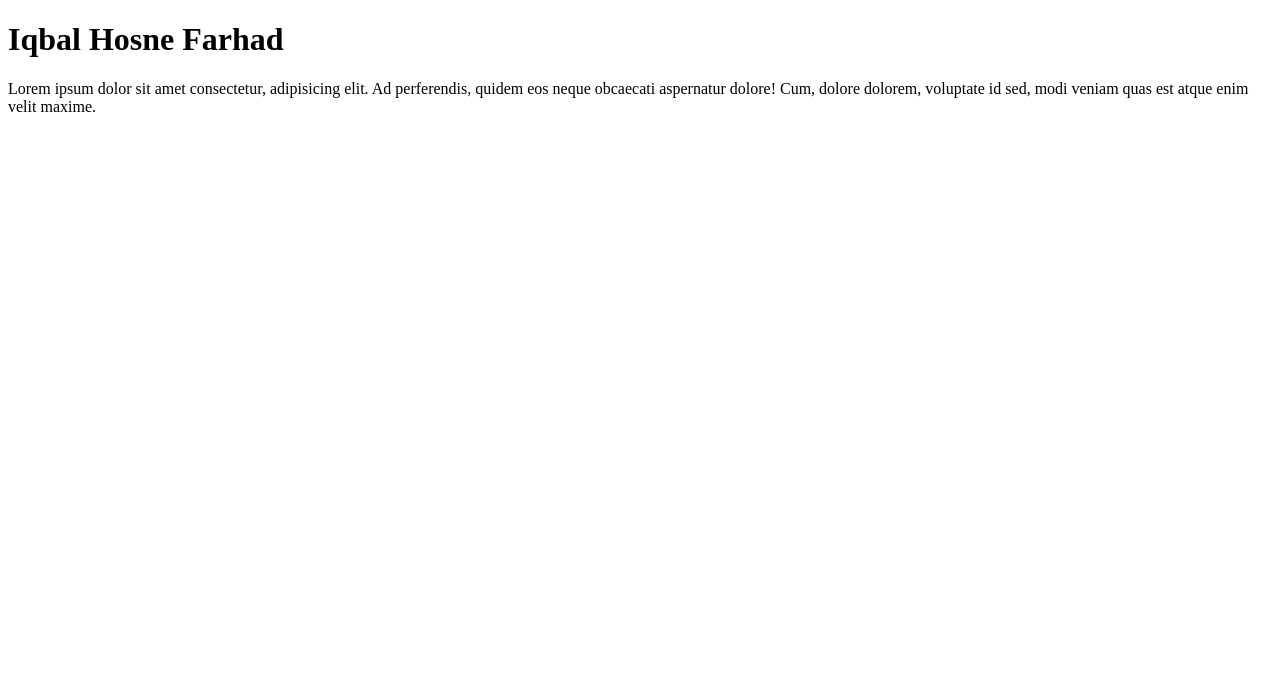
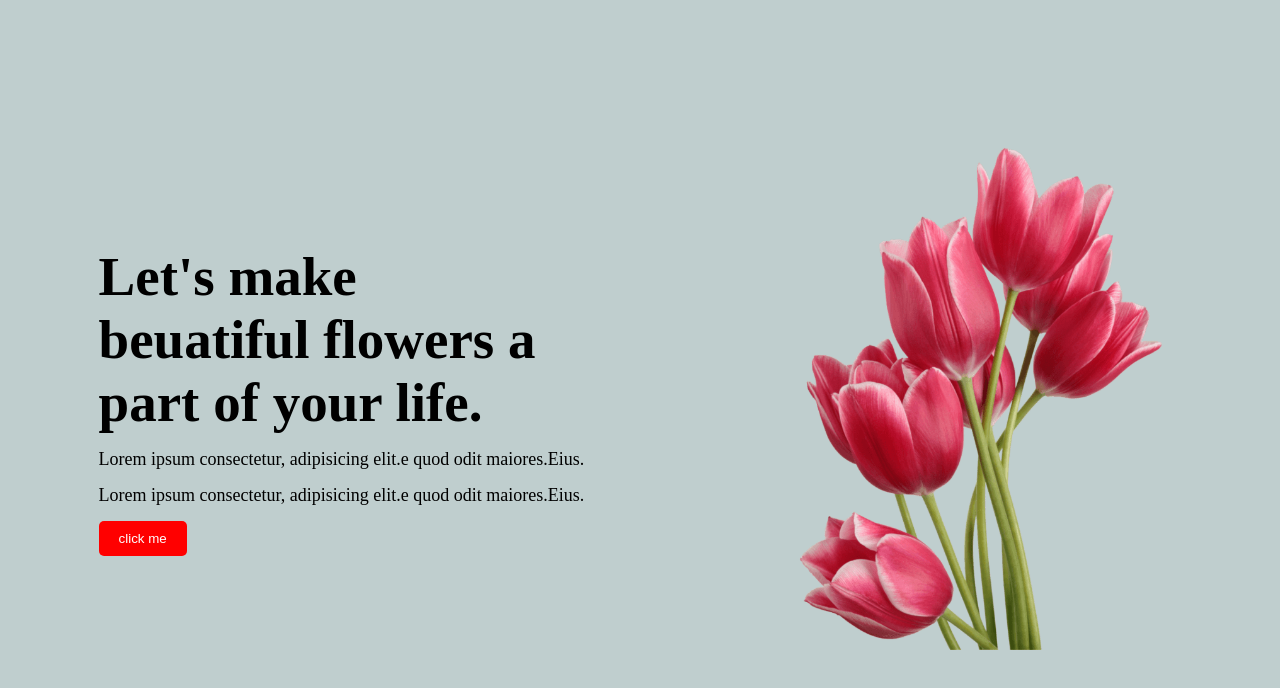
Before and after one commit to Iqbal-Hosen/flower-shop-assignment, a plain HTML site: page index.html in a window 1280 px wide. Drawn offline with Linux system fonts and the light colour scheme.

Commit message:
added photo

```diff
--- a/index.html
+++ b/index.html
@@ -9,10 +9,23 @@
 </head>
 <body>
     <header>
-      <h1> Iqbal Hosne Farhad</h1>
-      <p>Lorem ipsum dolor sit amet consectetur, adipisicing elit. Ad perferendis, quidem eos neque obcaecati aspernatur dolore! Cum, dolore dolorem, voluptate id sed, modi veniam quas est atque enim velit maxime.</p>
+     <main>
+      <section>
+          <div class="banner-container">
+              <div class="banner-text">
+                  <h1 class="title">Let's make <br> beuatiful flowers a <br>  part of your life.</h1>
+                  <p class="description"> Lorem ipsum consectetur, adipisicing elit.e  quod odit maiores.Eius.</p>
+                  <p class="description"> Lorem ipsum consectetur, adipisicing elit.e  quod odit maiores.Eius.</p>
+                  <button class="btn">click me</button>
+              </div>
+              <div class="banner-photo">
+                  <img class="banner-img" src="pngwing 10.png" alt="">
+              </div>
+          </div>
+      </section>
+     </main>
     </header>
-    <main></main>
+
     <footer></footer>
 </body>
 </html>
--- a/style.css
+++ b/style.css
@@ -0,0 +1,31 @@
+*{
+    margin: 0px;
+    padding: 0px;
+}
+.banner-img{
+    width: 400px;
+}
+.banner-container{
+    background-color: rgb(191, 206, 206);
+    display: flex;
+    justify-content: space-around;
+    height:100vh;
+    align-items: center;
+
+}
+.title{
+    font-size: 55px;
+    font-weight:bold;
+}
+.description{
+    font-size: 18px;
+    margin-top: 15px;
+    margin-bottom: 15px;
+}
+.btn{
+    padding: 10px 20px;
+  background-color: red;
+  color: white;
+  border: none;
+  border-radius: 5px;
+}
```
Also changed, not shown: pngwing 10.png (added).
